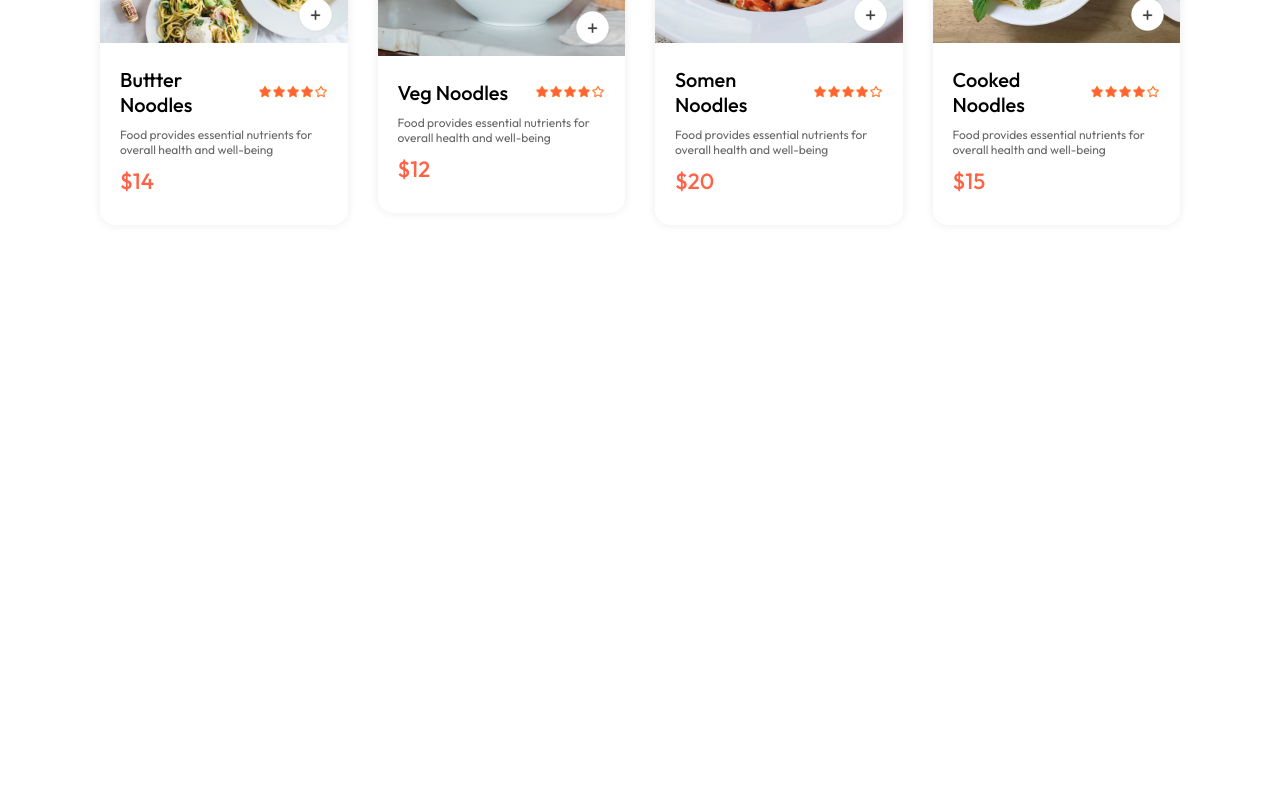
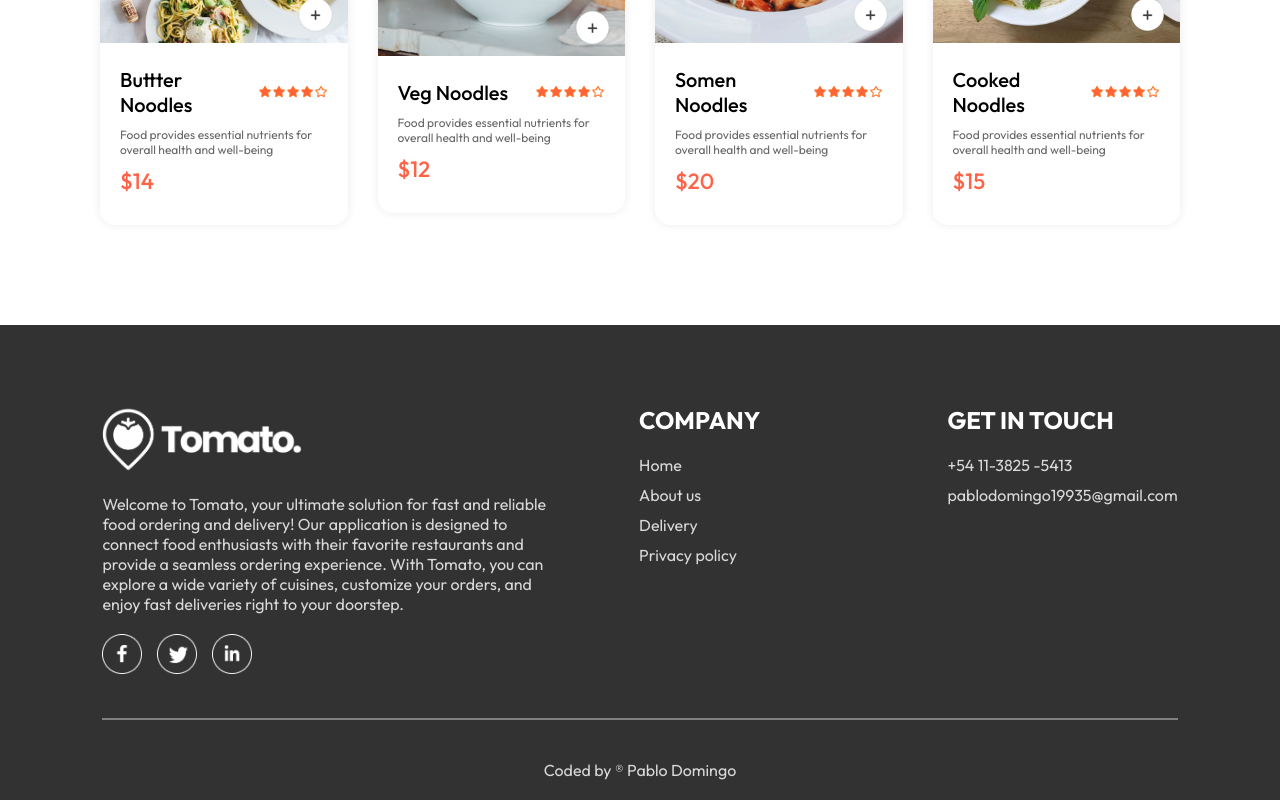
Before and after one commit to PabloDomingok/App-delivery-de-comida, a React (Vite) app in the folder app-delivery-comida/: page / in a window 1280 px wide. Shown: the part 4042-4842 px from the top of the page. Before the commit the page ends 4297 px from the top, so only its background shows below. Built offline with nearby package versions, Linux system fonts and the light colour scheme.

Commit message:
Se ha agregado el footer

```diff
--- a/app-delivery-comida/src/App.jsx
+++ b/app-delivery-comida/src/App.jsx
@@ -4,9 +4,11 @@ import { Route, Routes } from 'react-router-dom';
 import Home from './pages/Home/Home'; // Asumiendo la ruta correcta al componente Home
 import Cart from './pages/Cart/Cart'; // Asumiendo la ruta correcta al componente Cart
 import PlaceOrder from './pages/PlaceOrder/PlaceOrder';
+import Footer from './components/Footer/Footer'
 
 const App = () => {
   return (
+    <>
     <div className='app'>
       <Navbar/>
       <Routes>
@@ -15,6 +17,9 @@ const App = () => {
         <Route path='/order' element={<PlaceOrder />} />
       </Routes>
     </div>
+    <Footer/>
+    </>
+
   );
 }
 
--- a/app-delivery-comida/src/assets/assets.js
+++ b/app-delivery-comida/src/assets/assets.js
@@ -1,5 +1,6 @@
 import basket_icon from './basket_icon.png'
 import logo from './logo.png'
+import logo_white from './logo_white.png'
 import header_img from './header_img.png'
 import search_icon from './search_icon.png'
 import menu_1 from './menu_1.png'
@@ -63,6 +64,7 @@ import parcel_icon from './parcel_icon.png'
 export const assets = {
     logo,
     basket_icon,
+    logo_white,
     header_img,
     search_icon,
     rating_starts,
--- /dev/null
+++ b/app-delivery-comida/src/components/Footer/Footer.css
@@ -0,0 +1,48 @@
+.footer{
+    color: #d9d9d9;
+    background-color: #323232;
+    display: flex;
+    flex-direction: column;
+    align-items: center;
+    gap: 20px;
+    padding: 20px 8vw;
+    padding-top: 80px;
+    margin-top: 100px;
+
+}
+.footer-content{
+    width: 100%;
+    display: grid;
+    grid-template-columns: 2fr 1fr 1fr;
+    gap: 80px;
+}
+.footer-content-left , .footer-content-right, .footer-content-center{
+    display: flex;
+    flex-direction: column;
+    align-items: start;
+    gap: 20px;
+}
+.footer-content-left li, .footer-content-right li, .footer-content-center li{
+    list-style: none;
+    margin-bottom: 10px;
+    cursor: pointer;
+}
+.logo-white{
+    width: 200px;
+}
+ .footer-content-right h2, .footer-content-center h2{
+    color: white;
+}
+.footer-social-icons img{
+    width: 40px;
+    margin-right: 15px;
+}
+.footer hr{
+    width: 100%;
+    height: 2px;
+    margin: 20px;
+    background-color: grey;
+    border: none;
+
+
+}
--- /dev/null
+++ b/app-delivery-comida/src/components/Footer/Footer.jsx
@@ -0,0 +1,43 @@
+import React from 'react'
+import './Footer.css'
+import { assets} from '../../assets/assets'
+const Footer = () => {
+  return (
+
+    <div className='footer' id='footer'>
+        <div className="footer-content">
+            <div className='footer-content-left'>
+                <img className='logo-white' src={assets.logo_white} alt="" />
+                <p>Welcome to Tomato, your ultimate solution for fast and reliable food ordering and delivery! Our application is designed to connect food enthusiasts with their favorite restaurants and provide a seamless ordering experience. With Tomato, you can explore a wide variety of cuisines, customize your orders, and enjoy fast deliveries right to your doorstep.</p>
+                <div className='footer-social-icons'>
+                    <img src={assets.facebook_icon} alt="" />
+                    <img src={assets.twitter_icon} alt="" />
+                    <img src={assets.linkedin_icon} alt="" />
+                </div>
+            </div>
+            <div className='footer-content-center'>
+                <h2>COMPANY</h2>
+                <ul>
+                    <li>Home</li>
+                    <li>About us</li>
+                    <li>Delivery</li>
+                    <li>Privacy policy</li>
+                </ul>
+            </div>
+            <div className='footer-content-right'>
+                <h2>GET IN TOUCH</h2>
+                <ul>
+                    <li>+54 11-3825 -5413</li>
+                    <li>pablodomingo19935@gmail.com</li>
+                </ul>
+            </div>
+
+        </div>
+        <hr />
+        <p className="footer-copyright">Coded by ® Pablo Domingo</p>
+
+    </div>
+  )
+}
+
+export default Footer
```
Also changed, not shown: app-delivery-comida/public/logo_white.png (added), app-delivery-comida/src/assets/logo_white.png (added).
